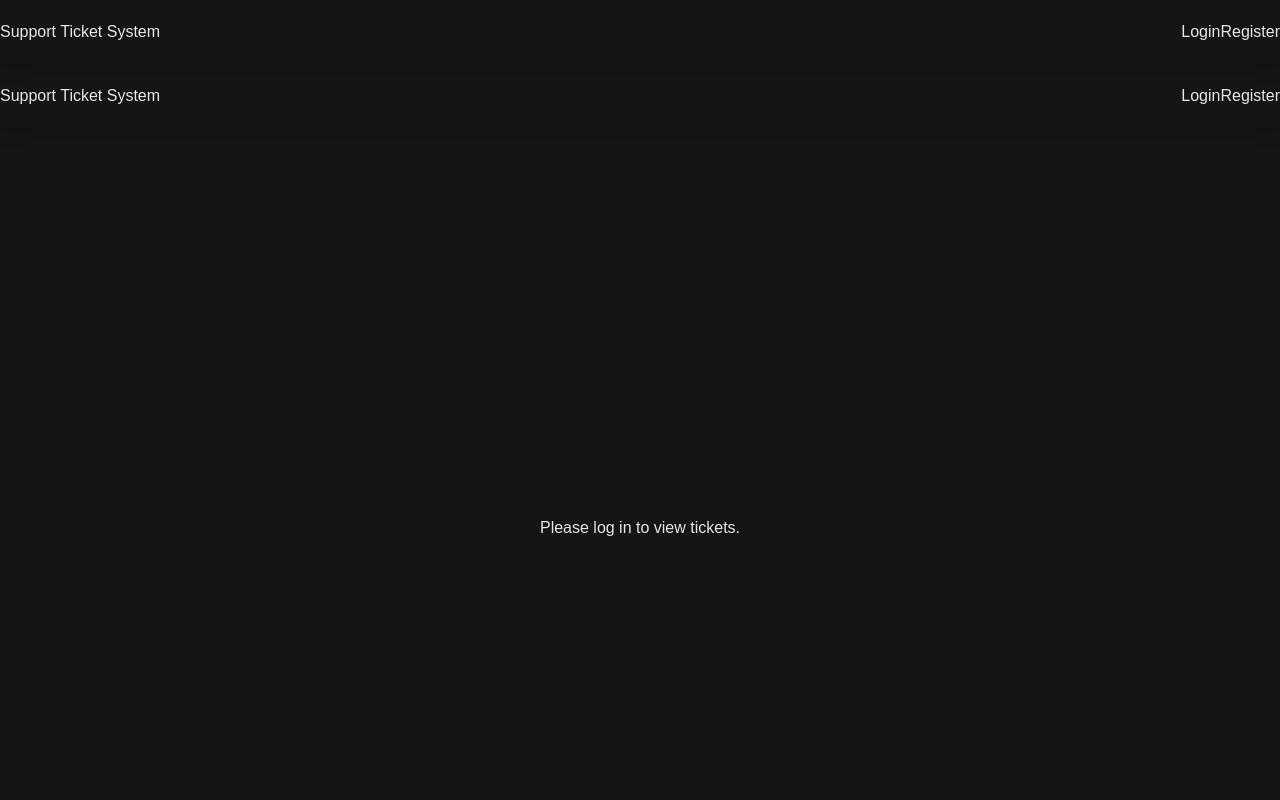
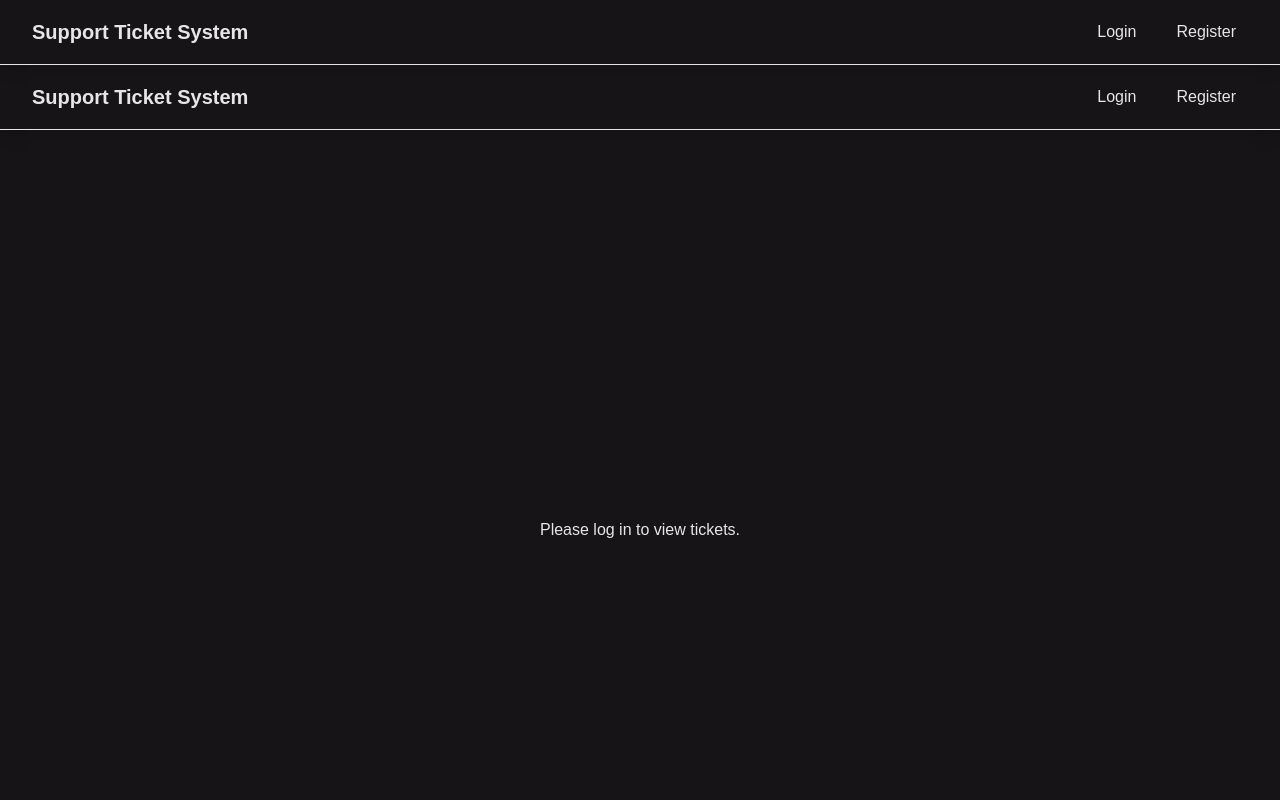
Before and after one commit to Dula21/frontend-support-system, a Next.js app: page /tickets in a window 1280 px wide. Shown: the top 800 px of the page. Built offline with nearby package versions, Linux system fonts and the light colour scheme.

Commit message:
Update tailwindcss

```diff
--- a/app/globals.css
+++ b/app/globals.css
@@ -1,26 +1,26 @@
 @import "tailwindcss";
-@import "tailwindcss/preflight";
 
-
-
+/* Theme Variables */
 :root {
-  --bg-main: #171417;           /* deeper neutral base */
-  --text-main: #E6E6E6;         /* light but not pure white */
-  --text-muted: #A6A6A6;        /* softer muted for contrast */
-  --accent-main: #8A3C54;       /* deeper dusty rose */
+  --bg-main: #171417;
+  --text-main: #E6E6E6;
+  --text-muted: #A6A6A6;
+  --accent-main: #8A3C54;
   --accent-soft: rgba(138, 60, 84, 0.2);
   --border-soft: rgba(255, 255, 255, 0.05);
 }
 
+/* Base Styles */
 html,
 body {
   margin: 0;
   padding: 0;
-  font-family: "Poppins", sans-serif;  /* Fixed to "Poppins" */
+  font-family: "Poppins", sans-serif;
   background: var(--bg-main);
   color: var(--text-main);
 }
 
+/* Custom Animations */
 @layer utilities {
   @keyframes blink {
     0%, 100% { opacity: 1; }
@@ -41,6 +41,7 @@ body {
   }
 }
 
+/* Reveal Animation */
 .reveal {
   opacity: 0;
   transform: translateY(20px);
@@ -51,11 +52,3 @@ body {
   opacity: 1;
   transform: translateY(0);
 }
-
-/* Custom Tailwind overrides for theme */
-.bg-main { background-color: var(--bg-main); }
-.text-main { color: var(--text-main); }
-.text-muted { color: var(--text-muted); }
-.bg-accent { background-color: var(--accent-main); }
-.bg-accent-soft { background-color: var(--accent-soft); }
-.border-soft { border-color: var(--border-soft); }
```
